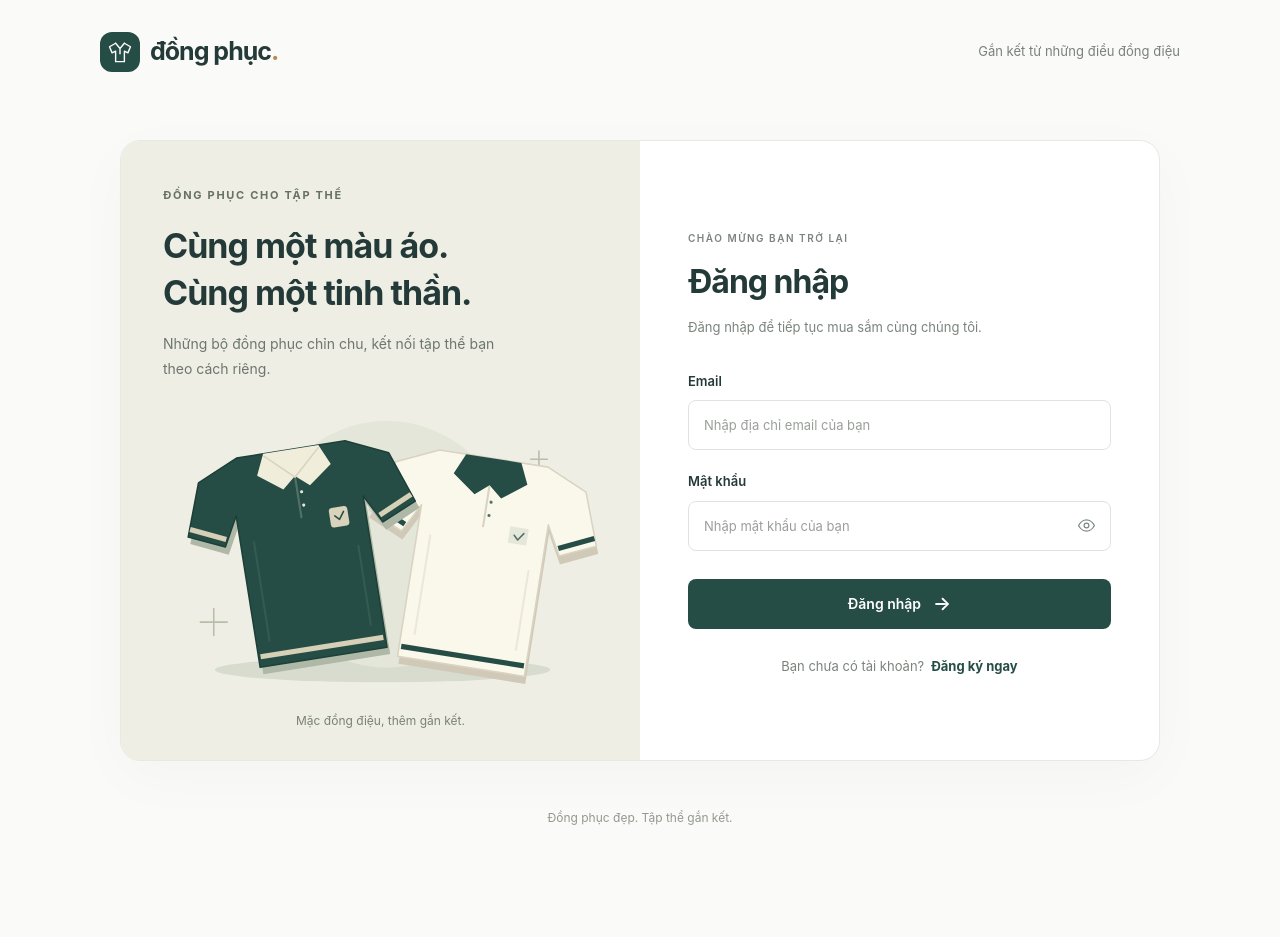
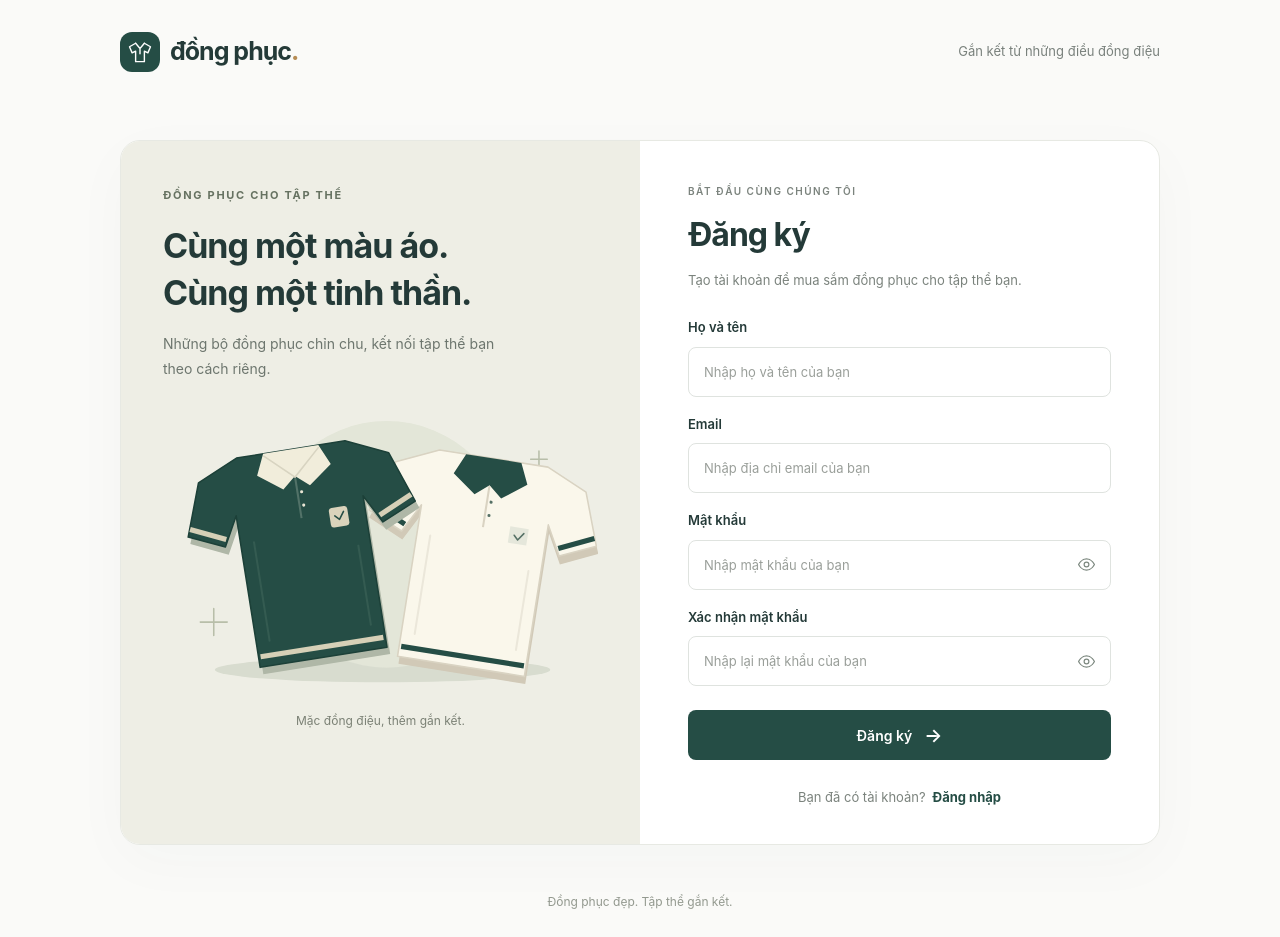
Before and after one commit to nhatkhang047/LTFE-web-ban-dong-phuc, a React (Vite) app: page /dang-ky in a window 1280 px wide. Before the commit the page ends 853 px from the top, so only its background shows below. Built offline with nearby package versions, Linux system fonts and the light colour scheme.

Commit message:
giao dien trang dang ky

```diff
--- a/src/App.tsx
+++ b/src/App.tsx
@@ -1,6 +1,18 @@
+import { Navigate, Route, Routes } from 'react-router-dom';
+import AuthLayout from '@/layouts/AuthLayout';
 import LoginPage from '@/pages/LoginPage';
+import RegisterPage from '@/pages/RegisterPage';
 import '@/styles/main.scss';
 
 export default function App() {
-  return <LoginPage />;
+  return (
+    <Routes>
+      <Route element={<AuthLayout />}>
+        <Route path="/" element={<Navigate to="/dang-nhap" replace />} />
+        <Route path="/dang-nhap" element={<LoginPage />} />
+        <Route path="/dang-ky" element={<RegisterPage />} />
+        <Route path="*" element={<Navigate to="/dang-nhap" replace />} />
+      </Route>
+    </Routes>
+  );
 }
--- /dev/null
+++ b/src/components/PasswordInput.tsx
@@ -0,0 +1,47 @@
+import { useState } from 'react';
+
+type PasswordInputProps = {
+  id: string;
+  name: string;
+  label: string;
+  placeholder: string;
+  autoComplete: 'current-password' | 'new-password';
+};
+
+export default function PasswordInput({ id, name, label, placeholder, autoComplete }: PasswordInputProps) {
+  const [isPasswordVisible, setIsPasswordVisible] = useState(false);
+
+  function togglePasswordVisibility() {
+    setIsPasswordVisible((previousVisibility) => !previousVisibility);
+  }
+
+  return (
+    <div className="auth-form__field">
+      <label htmlFor={id}>{label}</label>
+      <div className="auth-form__password">
+        <input
+          id={id}
+          name={name}
+          type={isPasswordVisible ? 'text' : 'password'}
+          autoComplete={autoComplete}
+          placeholder={placeholder}
+          required
+        />
+        <button
+          className="auth-form__password-toggle"
+          type="button"
+          onClick={togglePasswordVisibility}
+          aria-label={`${isPasswordVisible ? 'Ẩn' : 'Hiện'} ${label.toLowerCase()}`}
+          aria-pressed={isPasswordVisible}
+          aria-controls={id}
+        >
+          <svg viewBox="0 0 24 24" fill="none" aria-hidden="true">
+            <path d="M2 12s3.5-7 10-7 10 7 10 7-3.5 7-10 7S2 12 2 12Z" />
+            <circle cx="12" cy="12" r="3" />
+            {isPasswordVisible && <path d="m3 3 18 18" />}
+          </svg>
+        </button>
+      </div>
+    </div>
+  );
+}
--- a/src/pages/LoginPage.scss
+++ b/src/layouts/AuthLayout.scss
@@ -1,14 +1,14 @@
-.login-page {
+.auth-page {
+  min-width: 1120px;
   min-height: 100vh;
-  min-height: 100svh;
   display: flex;
   flex-direction: column;
   background: #fafaf8;
   color: #243a38;
 }
 
-.login-header {
-  width: min(1160px, 100%);
+.auth-header {
+  width: 1120px;
   margin: 0 auto;
   padding: 32px 40px;
   display: flex;
@@ -17,7 +17,7 @@
   gap: 24px;
 }
 
-.login-brand {
+.auth-brand {
   display: inline-flex;
   align-items: center;
   gap: 10px;
@@ -47,12 +47,12 @@
   }
 }
 
-.login-header__caption {
+.auth-header__caption {
   color: #79817c;
   font-size: 13px;
 }
 
-.login-main {
+.auth-main {
   flex: 1;
   display: flex;
   align-items: center;
@@ -60,9 +60,8 @@
   padding: 36px 32px 48px;
 }
 
-.login-card {
-  width: 100%;
-  max-width: 1040px;
+.auth-card {
+  width: 1040px;
   display: grid;
   grid-template-columns: 1fr 1fr;
   overflow: hidden;
@@ -72,7 +71,7 @@
   box-shadow: 0 16px 60px #243a3807;
 }
 
-.login-introduction {
+.auth-introduction {
   display: flex;
   flex-direction: column;
   align-items: flex-start;
@@ -89,7 +88,7 @@
 
   h2 {
     margin-bottom: 14px;
-    font-size: clamp(25px, 2.8vw, 34px);
+    font-size: 34px;
     font-weight: 650;
     line-height: 1.4;
     letter-spacing: -1px;
@@ -115,15 +114,15 @@
   }
 }
 
-.login-form-panel {
+.auth-form-panel {
   display: flex;
   flex-direction: column;
   justify-content: center;
-  padding: 56px 48px;
+  padding: 36px 48px;
 }
 
-.login-form-heading {
-  margin-bottom: 32px;
+.auth-form-heading {
+  margin-bottom: 26px;
 
   &__eyebrow {
     color: #7b837d;
@@ -146,10 +145,10 @@
   }
 }
 
-.login-form {
+.auth-form {
   display: flex;
   flex-direction: column;
-  gap: 22px;
+  gap: 18px;
 
   &__field {
     display: flex;
@@ -243,7 +242,7 @@
   }
 }
 
-.login-register {
+.auth-switch {
   margin-top: 28px;
   color: #7b837d;
   font-size: 13px;
@@ -261,58 +260,14 @@
   }
 }
 
-.login-page :is(button, a):focus-visible {
+.auth-page :is(button, a):focus-visible {
   outline: 3px solid #b68c54;
   outline-offset: 3px;
 }
 
-.login-footer {
+.auth-footer {
   padding: 0 24px 26px;
   color: #93998f;
   font-size: 12px;
   text-align: center;
 }
-
-@media (max-width: 900px) {
-  .login-introduction {
-    padding: 38px 28px 28px;
-  }
-
-  .login-form-panel {
-    padding: 40px 28px;
-  }
-}
-
-@media (max-width: 700px) {
-  .login-header {
-    justify-content: center;
-    padding: 26px 20px;
-  }
-
-  .login-header__caption {
-    display: none;
-  }
-
-  .login-main {
-    align-items: flex-start;
-    padding: 16px 20px 40px;
-  }
-
-  .login-card {
-    max-width: 440px;
-    grid-template-columns: 1fr;
-    border-radius: 16px;
-  }
-
-  .login-introduction {
-    display: none;
-  }
-
-  .login-form-panel {
-    padding: 36px 26px;
-  }
-
-  .login-form input {
-    font-size: 16px;
-  }
-}
--- /dev/null
+++ b/src/layouts/AuthLayout.tsx
@@ -0,0 +1,51 @@
+import { Outlet } from 'react-router-dom';
+import uniformIllustration from '@/assets/uniform-illustration.svg';
+import './AuthLayout.scss';
+
+export default function AuthLayout() {
+  return (
+    <div className="auth-page">
+      <header className="auth-header">
+        <div className="auth-brand" aria-label="Đồng phục">
+          <span className="auth-brand__symbol" aria-hidden="true">
+            <svg viewBox="0 0 32 32" fill="none">
+              <path d="m11 6-7 4 3 7 4-2v12h10V15l4 2 3-7-7-4" />
+              <path d="m11 6 5 6 5-6M16 12v6" />
+            </svg>
+          </span>
+          <span>
+            đồng phục<span className="auth-brand__dot">.</span>
+          </span>
+        </div>
+        <span className="auth-header__caption">Gắn kết từ những điều đồng điệu</span>
+      </header>
+
+      <main className="auth-main">
+        <div className="auth-card">
+          <section className="auth-introduction" aria-labelledby="introduction-title">
+            <span className="auth-introduction__eyebrow">ĐỒNG PHỤC CHO TẬP THỂ</span>
+            <h2 id="introduction-title">
+              Cùng một màu áo.<br />
+              Cùng một tinh thần.
+            </h2>
+            <p>Những bộ đồng phục chỉn chu, kết nối tập thể bạn theo cách riêng.</p>
+            <img
+              className="auth-introduction__illustration"
+              src={uniformIllustration}
+              alt="Hai chiếc áo polo đồng phục màu xanh đậm và kem"
+              width="420"
+              height="300"
+            />
+            <span className="auth-introduction__caption">Mặc đồng điệu, thêm gắn kết.</span>
+          </section>
+
+          <div className="auth-form-panel">
+            <Outlet />
+          </div>
+        </div>
+      </main>
+
+      <footer className="auth-footer">Đồng phục đẹp. Tập thể gắn kết.</footer>
+    </div>
+  );
+}
--- a/src/main.tsx
+++ b/src/main.tsx
@@ -1,9 +1,12 @@
 import React from 'react';
 import ReactDOM from 'react-dom/client';
+import { BrowserRouter } from 'react-router-dom';
 import App from './App';
 
 ReactDOM.createRoot(document.getElementById('root')!).render(
   <React.StrictMode>
-    <App />
+    <BrowserRouter>
+      <App />
+    </BrowserRouter>
   </React.StrictMode>
 );
--- a/src/pages/LoginPage.tsx
+++ b/src/pages/LoginPage.tsx
@@ -1,63 +1,26 @@
-import { useState, type FormEvent } from 'react';
-import uniformIllustration from '@/assets/uniform-illustration.svg';
-import './LoginPage.scss';
+import { useEffect, type FormEvent } from 'react';
+import { Link } from 'react-router-dom';
+import PasswordInput from '@/components/PasswordInput';
 
 export default function LoginPage() {
-  const [isPasswordVisible, setIsPasswordVisible] = useState(false);
+  useEffect(() => {
+    document.title = 'Đăng nhập | Đồng phục';
+  }, []);
 
   function handleSubmit(event: FormEvent<HTMLFormElement>) {
     event.preventDefault();
   }
 
-  function togglePasswordVisibility() {
-    setIsPasswordVisible((previousVisibility) => !previousVisibility);
-  }
-
   return (
-    <div className="login-page">
-      <header className="login-header">
-        <div className="login-brand" aria-label="Đồng phục">
-          <span className="login-brand__symbol" aria-hidden="true">
-            <svg viewBox="0 0 32 32" fill="none">
-              <path d="m11 6-7 4 3 7 4-2v12h10V15l4 2 3-7-7-4" />
-              <path d="m11 6 5 6 5-6M16 12v6" />
-            </svg>
-          </span>
-          <span>
-            đồng phục<span className="login-brand__dot">.</span>
-          </span>
-        </div>
-        <span className="login-header__caption">Gắn kết từ những điều đồng điệu</span>
-      </header>
-
-      <main className="login-main">
-        <div className="login-card">
-          <section className="login-introduction" aria-labelledby="introduction-title">
-            <span className="login-introduction__eyebrow">ĐỒNG PHỤC CHO TẬP THỂ</span>
-            <h2 id="introduction-title">
-              Cùng một màu áo.<br />
-              Cùng một tinh thần.
-            </h2>
-            <p>Những bộ đồng phục chỉn chu, kết nối tập thể bạn theo cách riêng.</p>
-            <img
-              className="login-introduction__illustration"
-              src={uniformIllustration}
-              alt="Hai chiếc áo polo đồng phục màu xanh đậm và kem"
-              width="420"
-              height="300"
-            />
-            <span className="login-introduction__caption">Mặc đồng điệu, thêm gắn kết.</span>
-          </section>
-
-          <section className="login-form-panel" aria-labelledby="login-title">
-            <div className="login-form-heading">
-              <span className="login-form-heading__eyebrow">CHÀO MỪNG BẠN TRỞ LẠI</span>
+    <section aria-labelledby="login-title">
+      <div className="auth-form-heading">
+        <span className="auth-form-heading__eyebrow">CHÀO MỪNG BẠN TRỞ LẠI</span>
         <h1 id="login-title">Đăng nhập</h1>
         <p>Đăng nhập để tiếp tục mua sắm cùng chúng tôi.</p>
       </div>
 
-            <form className="login-form" onSubmit={handleSubmit}>
-              <div className="login-form__field">
+      <form className="auth-form" onSubmit={handleSubmit}>
+        <div className="auth-form__field">
           <label htmlFor="login-email">Email</label>
           <input
             id="login-email"
@@ -69,47 +32,22 @@ export default function LoginPage() {
           />
         </div>
 
-              <div className="login-form__field">
-                <label htmlFor="login-password">Mật khẩu</label>
-                <div className="login-form__password">
-                  <input
+        <PasswordInput
           id="login-password"
           name="password"
-                    type={isPasswordVisible ? 'text' : 'password'}
+          label="Mật khẩu"
           autoComplete="current-password"
           placeholder="Nhập mật khẩu của bạn"
-                    required
         />
-                  <button
-                    className="login-form__password-toggle"
-                    type="button"
-                    onClick={togglePasswordVisibility}
-                    aria-label={isPasswordVisible ? 'Ẩn mật khẩu' : 'Hiện mật khẩu'}
-                    aria-pressed={isPasswordVisible}
-                    aria-controls="login-password"
-                  >
-                    <svg viewBox="0 0 24 24" fill="none" aria-hidden="true">
-                      <path d="M2 12s3.5-7 10-7 10 7 10 7-3.5 7-10 7S2 12 2 12Z" />
-                      <circle cx="12" cy="12" r="3" />
-                      {isPasswordVisible && <path d="m3 3 18 18" />}
-                    </svg>
-                  </button>
-                </div>
-              </div>
 
-              <button className="login-form__submit" type="submit">
+        <button className="auth-form__submit" type="submit">
           Đăng nhập<span aria-hidden="true">→</span>
         </button>
       </form>
 
-            <p className="login-register">
-              Bạn chưa có tài khoản? <a href="/dang-ky">Đăng ký ngay</a>
+      <p className="auth-switch">
+        Bạn chưa có tài khoản? <Link to="/dang-ky">Đăng ký ngay</Link>
       </p>
     </section>
-        </div>
-      </main>
-
-      <footer className="login-footer">Đồng phục đẹp. Tập thể gắn kết.</footer>
-    </div>
   );
 }
--- /dev/null
+++ b/src/pages/RegisterPage.tsx
@@ -0,0 +1,73 @@
+import { useEffect, type FormEvent } from 'react';
+import { Link } from 'react-router-dom';
+import PasswordInput from '@/components/PasswordInput';
+
+export default function RegisterPage() {
+  useEffect(() => {
+    document.title = 'Đăng ký | Đồng phục';
+  }, []);
+
+  function handleSubmit(event: FormEvent<HTMLFormElement>) {
+    event.preventDefault();
+  }
+
+  return (
+    <section aria-labelledby="register-title">
+      <div className="auth-form-heading">
+        <span className="auth-form-heading__eyebrow">BẮT ĐẦU CÙNG CHÚNG TÔI</span>
+        <h1 id="register-title">Đăng ký</h1>
+        <p>Tạo tài khoản để mua sắm đồng phục cho tập thể bạn.</p>
+      </div>
+
+      <form className="auth-form" onSubmit={handleSubmit}>
+        <div className="auth-form__field">
+          <label htmlFor="register-full-name">Họ và tên</label>
+          <input
+            id="register-full-name"
+            name="fullName"
+            type="text"
+            autoComplete="name"
+            placeholder="Nhập họ và tên của bạn"
+            required
+          />
+        </div>
+
+        <div className="auth-form__field">
+          <label htmlFor="register-email">Email</label>
+          <input
+            id="register-email"
+            name="email"
+            type="email"
+            autoComplete="email"
+            placeholder="Nhập địa chỉ email của bạn"
+            required
+          />
+        </div>
+
+        <PasswordInput
+          id="register-password"
+          name="password"
+          label="Mật khẩu"
+          autoComplete="new-password"
+          placeholder="Nhập mật khẩu của bạn"
+        />
+
+        <PasswordInput
+          id="register-password-confirmation"
+          name="passwordConfirmation"
+          label="Xác nhận mật khẩu"
+          autoComplete="new-password"
+          placeholder="Nhập lại mật khẩu của bạn"
+        />
+
+        <button className="auth-form__submit" type="submit">
+          Đăng ký<span aria-hidden="true">→</span>
+        </button>
+      </form>
+
+      <p className="auth-switch">
+        Bạn đã có tài khoản? <Link to="/dang-nhap">Đăng nhập</Link>
+      </p>
+    </section>
+  );
+}
```
Lines whose indentation alone changed are shown as unchanged.
